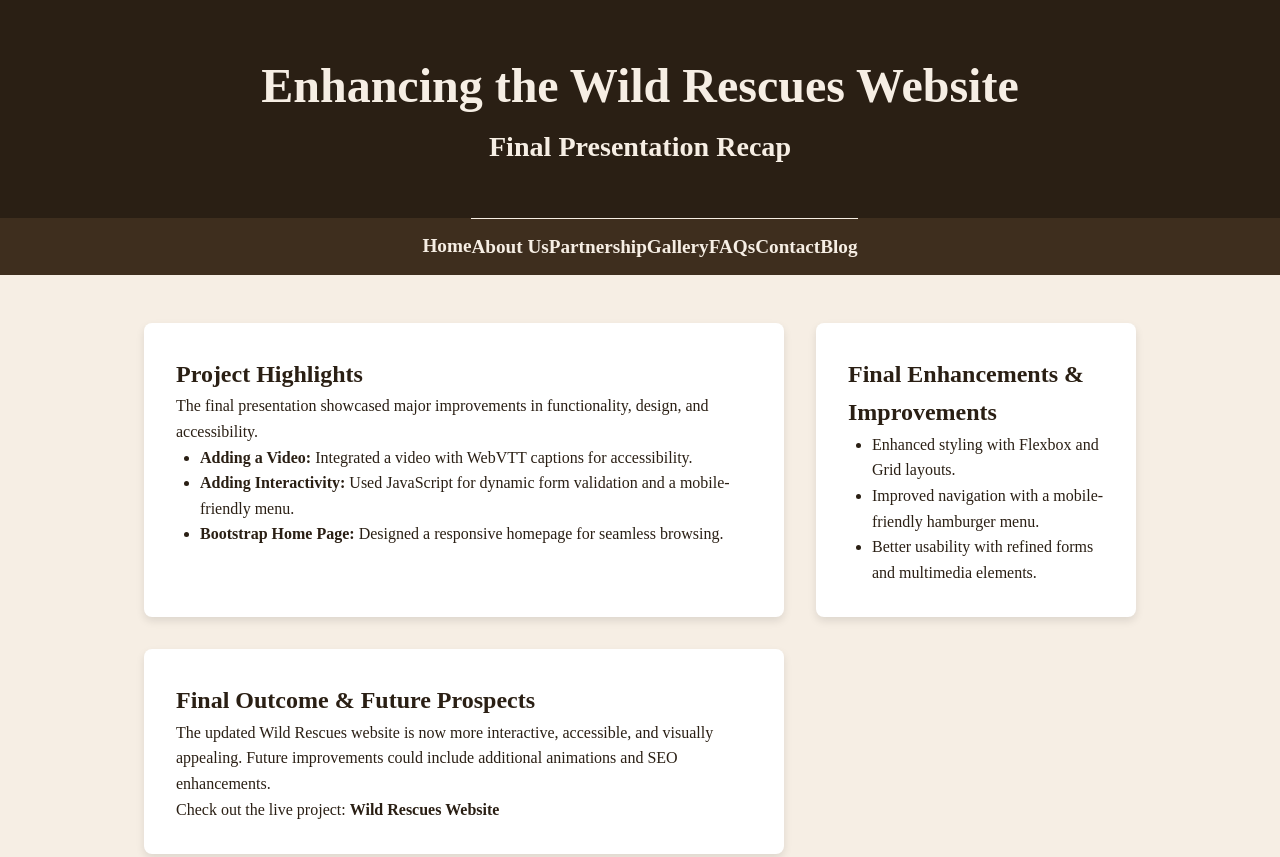
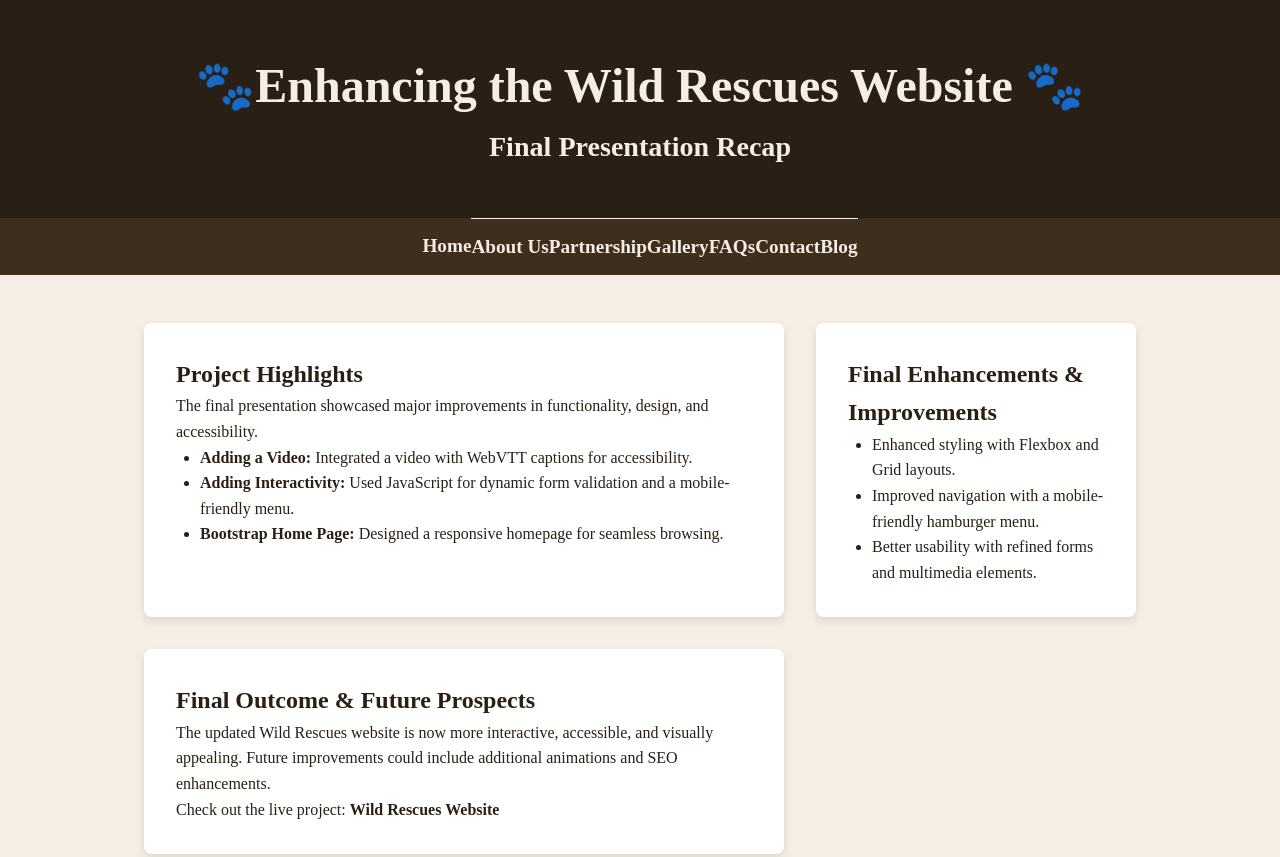
Before and after one commit to SheberM/WildRescues, a plain HTML site: page Blog.html in a window 1280 px wide. Shown: the top 857 px of the page. Drawn offline with Linux system fonts and the light colour scheme.

Commit message:
Update Blog.html

```diff
--- a/Blog.html
+++ b/Blog.html
@@ -66,7 +66,7 @@
 </head>
 <body>
   <header>
-    <h1>Enhancing the Wild Rescues Website</h1>
+    <h1>&#128062;Enhancing the Wild Rescues Website &#128062;</h1>
     <h3>Final Presentation Recap</h3>
   </header>
   <nav>
```
